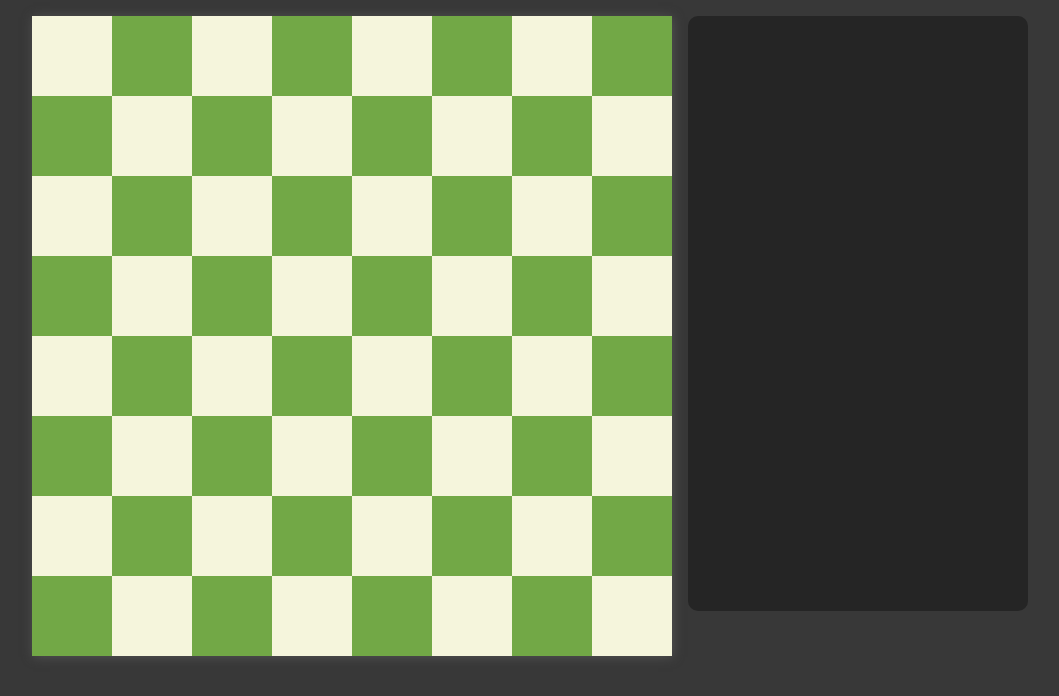
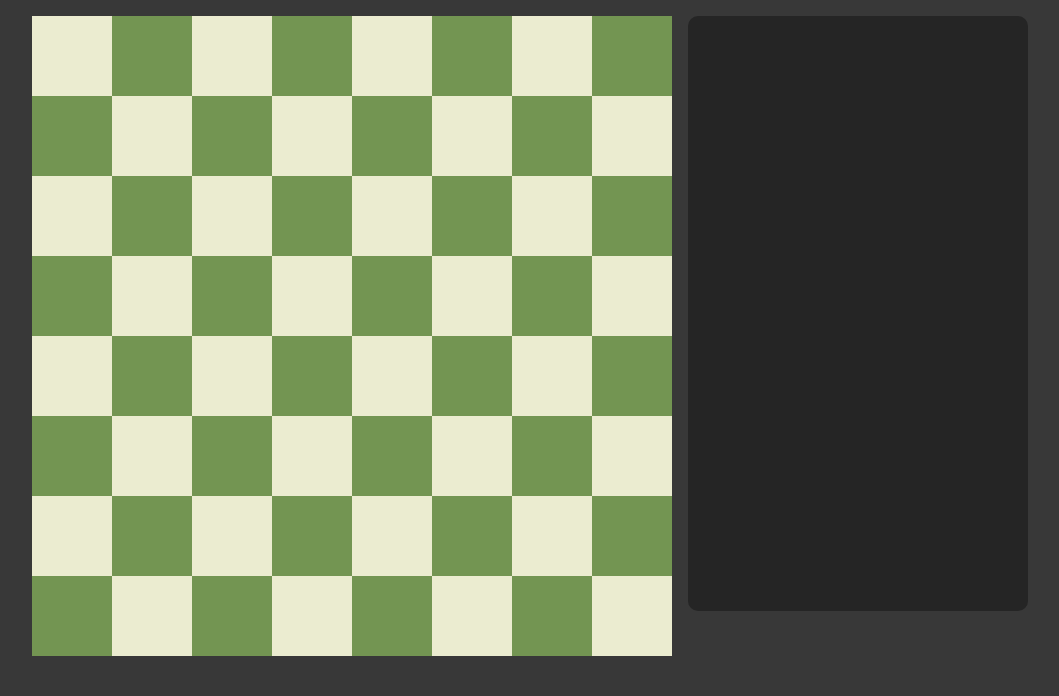
Before and after one commit to jacobrobertsdev/Chess.com_Frontend_Challenge, a Vue app: page / in a window 1280 px wide. Shown: the top 696 px of the page, without its empty margins (118-1177 px from the left). Built offline with nearby package versions, Linux system fonts and the light colour scheme.

Commit message:
Update light and dark square colors

```diff
--- a/src/components/ChessBoard.vue
+++ b/src/components/ChessBoard.vue
@@ -60,7 +60,6 @@ function handleClick(index) {
 
 <style scoped>
 .board {
-  box-shadow: 1px 1px 10px 0px rgb(82, 82, 82);
   display: grid;
   grid-template-columns: repeat(8, 1fr);
   grid-template-rows: repeat(8, 1fr);
@@ -70,11 +69,11 @@ function handleClick(index) {
 }
 
 .square {
-  background-color: rgb(114, 168, 70);
+  background-color: #739552;
 }
 
 .lightSquare{
-  background-color: beige;
+  background-color: #ebecd0;
 }
 
 .isHighlighted{
```
